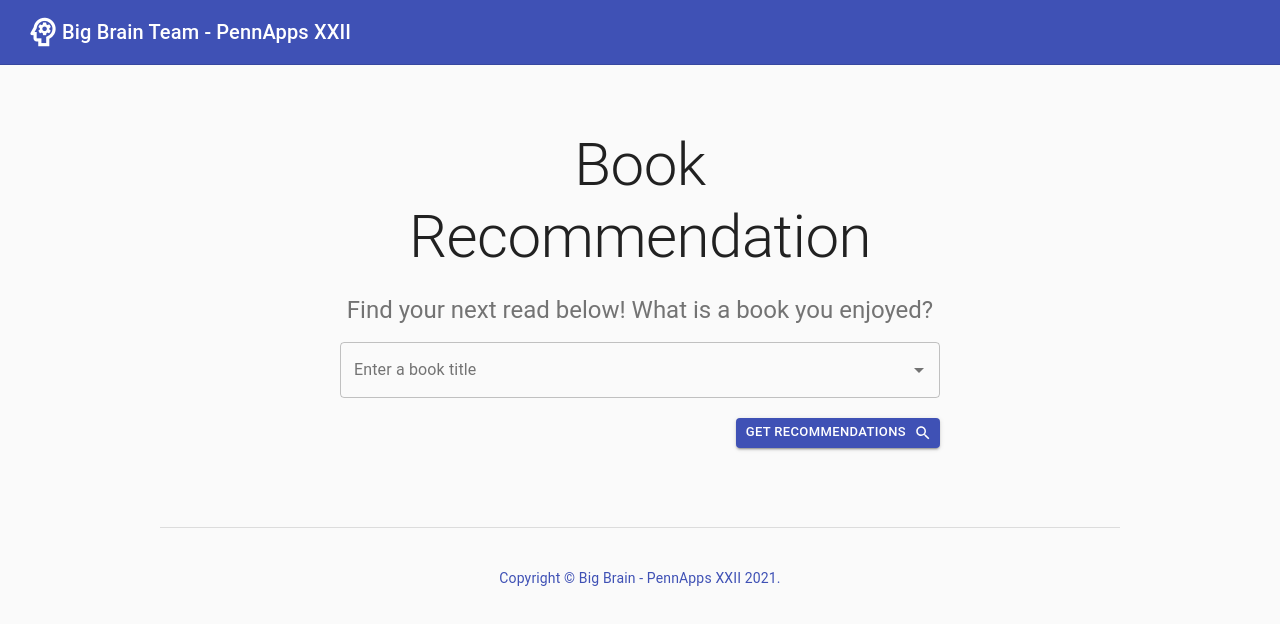
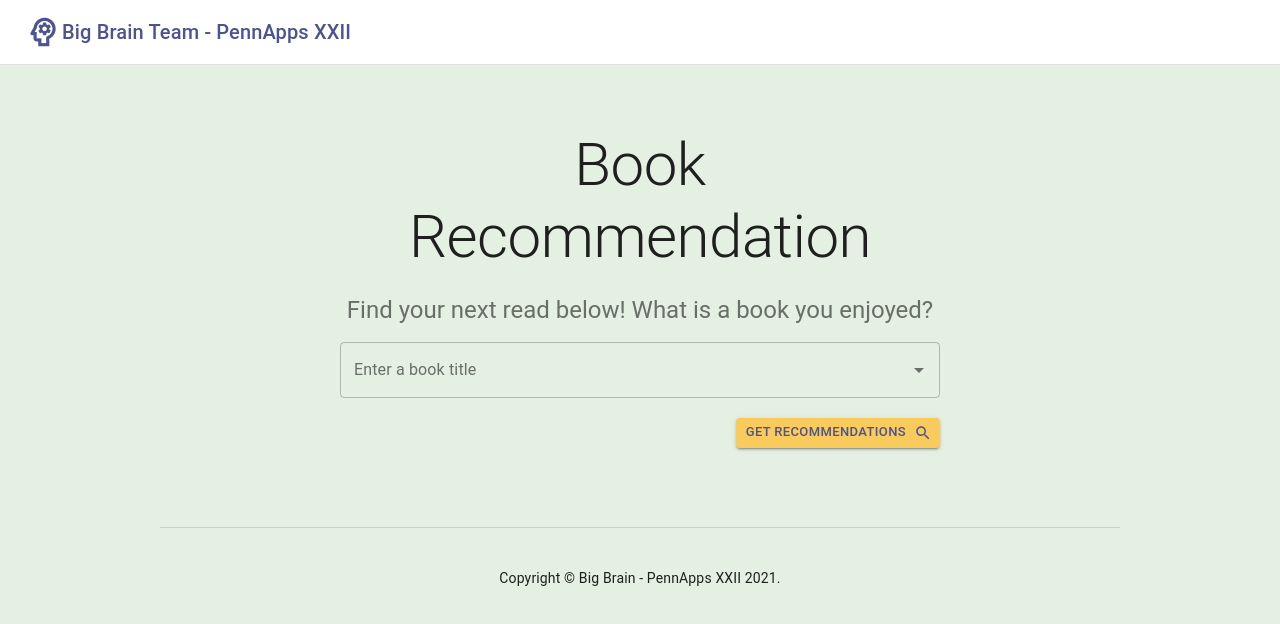
Before and after one commit to jessie1111101/book-recommender, a React (Create React App) app: page / in a window 1280 px wide. Shown: the top 624 px of the page. Built offline with nearby package versions, Linux system fonts and the light colour scheme; no server answers.

Commit message:
changing the theme

```diff
--- a/src/Components/Copyright.js
+++ b/src/Components/Copyright.js
@@ -1,17 +1,22 @@
 import React from "react";
 
 import Typography from "@material-ui/core/Typography";
-import Link from "@material-ui/core/Link";
+// import Link from "@material-ui/core/Link";
+import { ThemeProvider } from "@material-ui/styles";
+
+import theme from "../theme";
 
 export default function Copyright() {
 	return (
-		<Typography variant="body2" color="primary" align="center">
-			{"Copyright © Big Brain - PennApps XXII"}
-			{/* <Link color="primary" href="https://material-ui.com/">
+		<ThemeProvider theme={theme}>
+			<Typography variant="body2" color="primary.contrastText" align="center">
+				{"Copyright © Big Brain - PennApps XXII"}
+				{/* <Link color="primary" href="https://material-ui.com/">
 
 			</Link> */}{" "}
-			{new Date().getFullYear()}
-			{"."}
-		</Typography>
+				{new Date().getFullYear()}
+				{"."}
+			</Typography>
+		</ThemeProvider>
 	);
 }
--- a/src/Components/RecButton.js
+++ b/src/Components/RecButton.js
@@ -3,10 +3,13 @@ import React, { Component } from "react";
 import { makeStyles } from "@material-ui/core/styles";
 import { Box, Button } from "@material-ui/core";
 import SearchIcon from "@material-ui/icons/Search";
+import { ThemeProvider } from "@material-ui/styles";
+
+import theme from "../theme";
 
 const style = makeStyles({
 	titleItemRight: {
-		color: "white",
+		//		color: "white",
 		top: "50%",
 		height: 30,
 		float: "right",
@@ -19,18 +22,20 @@ const RecButton = (props) => {
 	const classes = style();
 	return (
 		<div>
+			<ThemeProvider theme={theme}>
 				<Box className={classes.titleBar}>
 					<Button
 						className={classes.titleItemRight}
 						variant="contained"
 						onClick={props.handleOnClick}
-					color="primary"
+						color="secondary"
 						size="small"
 						endIcon={<SearchIcon />}
 					>
 						Get Recommendations
 					</Button>
 				</Box>
+			</ThemeProvider>
 		</div>
 	);
 };
--- a/src/Components/TopBar.js
+++ b/src/Components/TopBar.js
@@ -6,6 +6,9 @@ import Toolbar from "@material-ui/core/Toolbar";
 import Typography from "@material-ui/core/Typography";
 //import Link from "@material-ui/core/Link";
 import { makeStyles } from "@material-ui/core/styles";
+import { ThemeProvider } from "@material-ui/styles";
+
+import theme from "../theme";
 
 const useStyles = makeStyles((theme) => ({
 	// "@global": {
@@ -33,6 +36,7 @@ export default function TopBar() {
 	const classes = useStyles();
 	return (
 		<div>
+			<ThemeProvider theme={theme}>
 				<AppBar
 					position="static"
 					color="default"
@@ -72,6 +76,7 @@ export default function TopBar() {
 					</Button> */}
 					</Toolbar>
 				</AppBar>
+			</ThemeProvider>
 		</div>
 	);
 }
--- a/src/Pages/Homepage.js
+++ b/src/Pages/Homepage.js
@@ -1,16 +1,20 @@
 import React, { useState, useEffect } from "react";
 
-import Button from "@material-ui/core/Button";
-import Card from "@material-ui/core/Card";
-import CardActions from "@material-ui/core/CardActions";
-import CardContent from "@material-ui/core/CardContent";
-import CardHeader from "@material-ui/core/CardHeader";
-import Grid from "@material-ui/core/Grid";
-import StarIcon from "@material-ui/icons/StarBorder";
+// import Button from "@material-ui/core/Button";
+// import Card from "@material-ui/core/Card";
+// import CardActions from "@material-ui/core/CardActions";
+// import CardContent from "@material-ui/core/CardContent";
+// import CardHeader from "@material-ui/core/CardHeader";
+// import Grid from "@material-ui/core/Grid";
+// import StarIcon from "@material-ui/icons/StarBorder";
 import Typography from "@material-ui/core/Typography";
 import { makeStyles } from "@material-ui/core/styles";
 import Container from "@material-ui/core/Container";
 import Search from "../Components/Search";
+import { ThemeProvider } from "@material-ui/styles";
+import CssBaseline from "@material-ui/core/CssBaseline";
+
+import theme from "../theme";
 
 const useStyles = makeStyles((theme) => ({
 	"@global": {
@@ -18,6 +22,7 @@ const useStyles = makeStyles((theme) => ({
 			margin: 0,
 			padding: 0,
 			listStyle: "none",
+			//bgcolor: "backgroundTheme",
 		},
 	},
 	link: {
@@ -26,12 +31,12 @@ const useStyles = makeStyles((theme) => ({
 	heroContent: {
 		padding: theme.spacing(8, 0, 6),
 	},
-    cardHeader: {
-        backgroundColor:
-            theme.palette.type === "light"
-                ? theme.palette.grey[200]
-                : theme.palette.grey[700],
-    },
+	// cardHeader: {
+	// 	backgroundColor:
+	// 		theme.palette.type === "light"
+	// 			? theme.palette.grey[200]
+	// 			: theme.palette.grey[700],
+	// },
 	// cardPricing: {
 	// 	display: "flex",
 	// 	justifyContent: "center",
@@ -43,7 +48,6 @@ const useStyles = makeStyles((theme) => ({
 export default function Homepage(props) {
 	const classes = useStyles();
 	const [titles, setTitles] = useState({});
-
 
 	// useEffect(() => {
 	// 	fetch('/recommendations').then(
@@ -65,6 +69,8 @@ export default function Homepage(props) {
 
 	return (
 		<div>
+			<ThemeProvider theme={theme}>
+				<CssBaseline />
 				<React.Fragment>
 					{/*The title and subtitle of the page aka HERO CONTENT*/}
 					<Container
@@ -76,7 +82,7 @@ export default function Homepage(props) {
 							component="h1"
 							variant="h2"
 							align="center"
-                        color="textPrimary"
+							color="#4C5391"
 							gutterBottom
 						>
 							Book Recommendation
@@ -90,9 +96,15 @@ export default function Homepage(props) {
 							Find your next read below! What is a book you enjoyed?
 						</Typography>
 						<h3 />
-                    <Search displayError={props.displayError} handleOnClick={props.handleOnClick} options={titles.titles} updateSelected={props.updateSelected} />
+						<Search
+							displayError={props.displayError}
+							handleOnClick={props.handleOnClick}
+							options={titles.titles}
+							updateSelected={props.updateSelected}
+						/>
 					</Container>
 				</React.Fragment>
+			</ThemeProvider>
 		</div>
 	);
 }
--- /dev/null
+++ b/src/theme.js
@@ -0,0 +1,26 @@
+import { createTheme } from "@material-ui/core/styles";
+
+const theme = createTheme({
+	palette: {
+		primary: {
+			light: "#F49493",
+			main: "#FFFFFF",
+			dark: "#4f9b94",
+			contrastText: "#4C5391",
+		},
+		secondary: {
+			light: "#9fa8da",
+			main: "#F9CA5C",
+			dark: "#Dark",
+			contrastText: "#4C5391",
+		},
+		textPrimary: {
+			main: "#4C5391",
+		},
+		background: {
+			default: "#e4f0e2",
+		},
+	},
+});
+
+export default theme;
```
Lines whose indentation alone changed are shown as unchanged.
